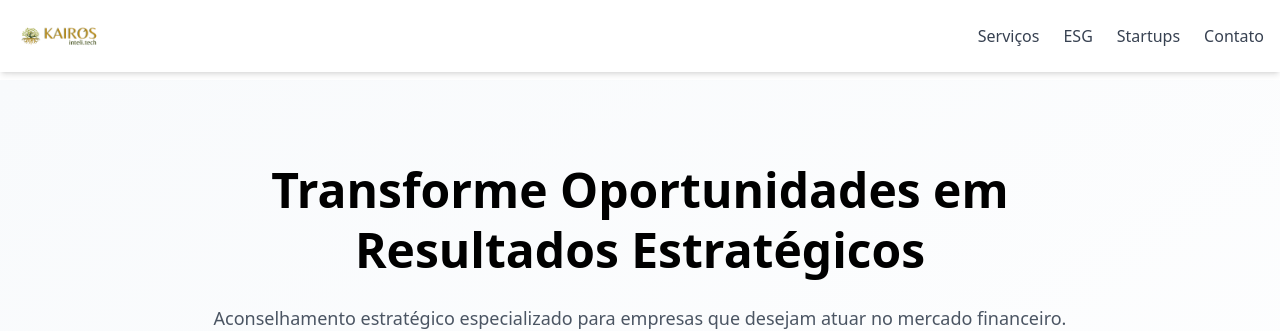
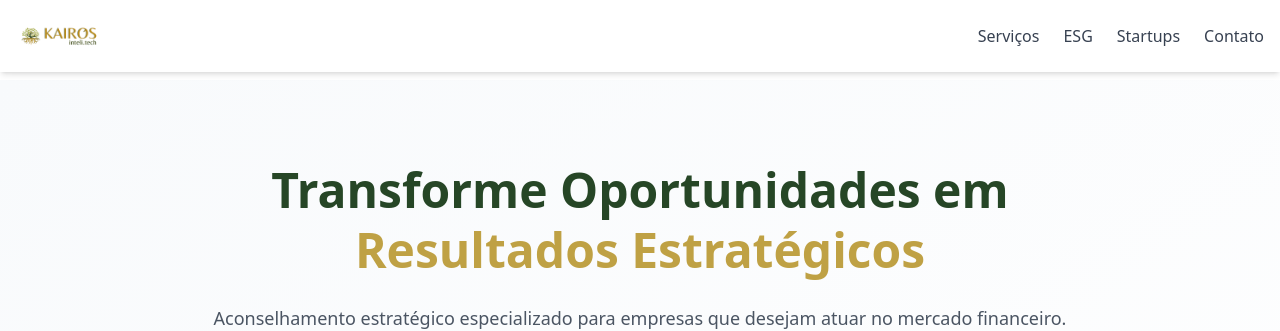
Before and after one commit to polarineto/kairos-site, a Next.js app: page / in a window 1280 px wide. Shown: the top 331 px of the page. Built offline with nearby package versions, Linux system fonts and the light colour scheme.

Commit message:
Update tailwind.config.js

```diff
--- a/tailwind.config.js
+++ b/tailwind.config.js
@@ -1,11 +1,16 @@
 /** @type {import('tailwindcss').Config} */
 module.exports = {
   content: [
-    "./app/**/*.{js,ts,jsx,tsx}",
-    "./components/**/*.{js,ts,jsx,tsx}",
+    './app/**/*.{js,ts,jsx,tsx}',
+    './components/**/*.{js,ts,jsx,tsx}',
   ],
   theme: {
-    extend: {},
+    extend: {
+      colors: {
+        olive: '#264626',
+        gold: '#bfa144',
+      },
+    },
   },
   plugins: [],
 };
```
